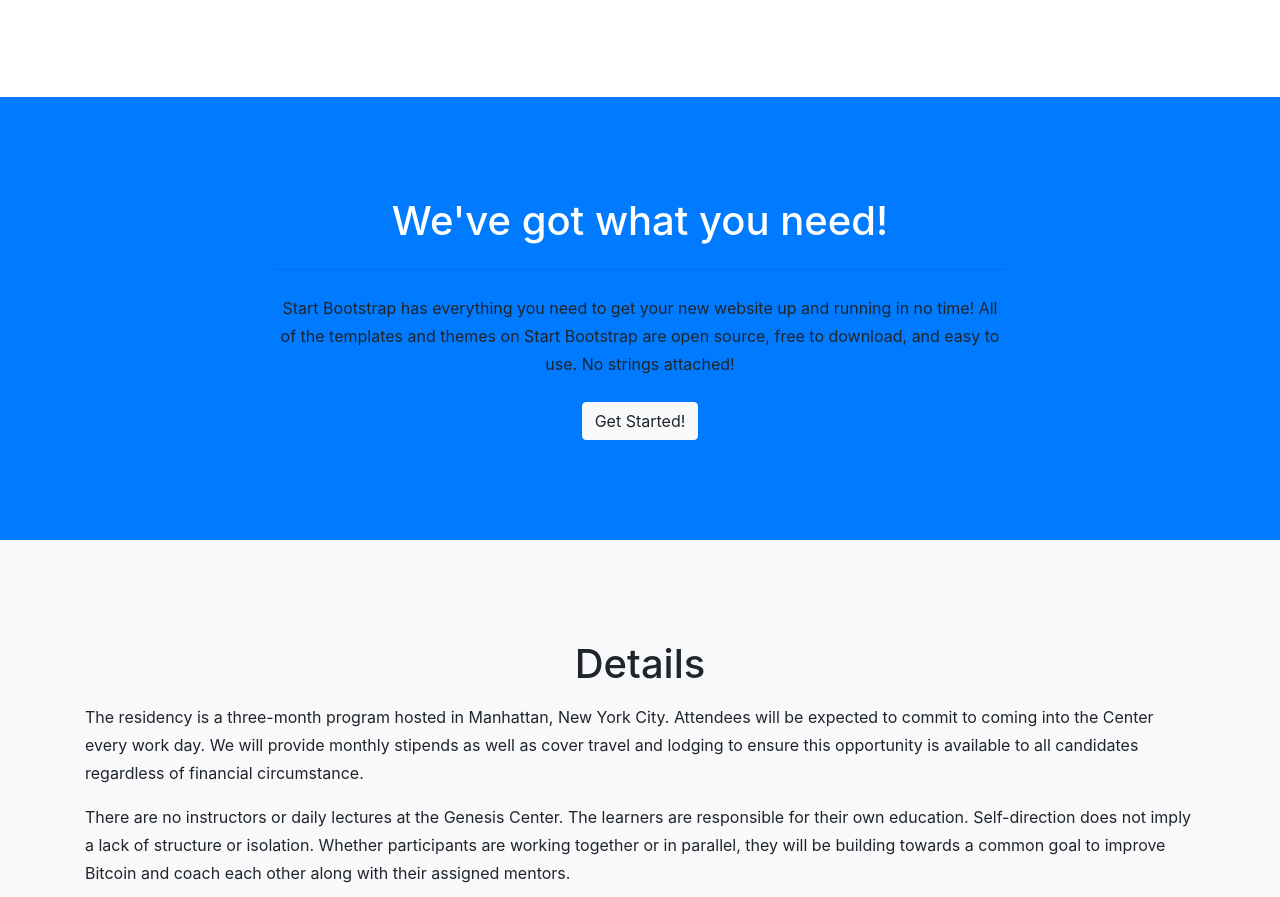
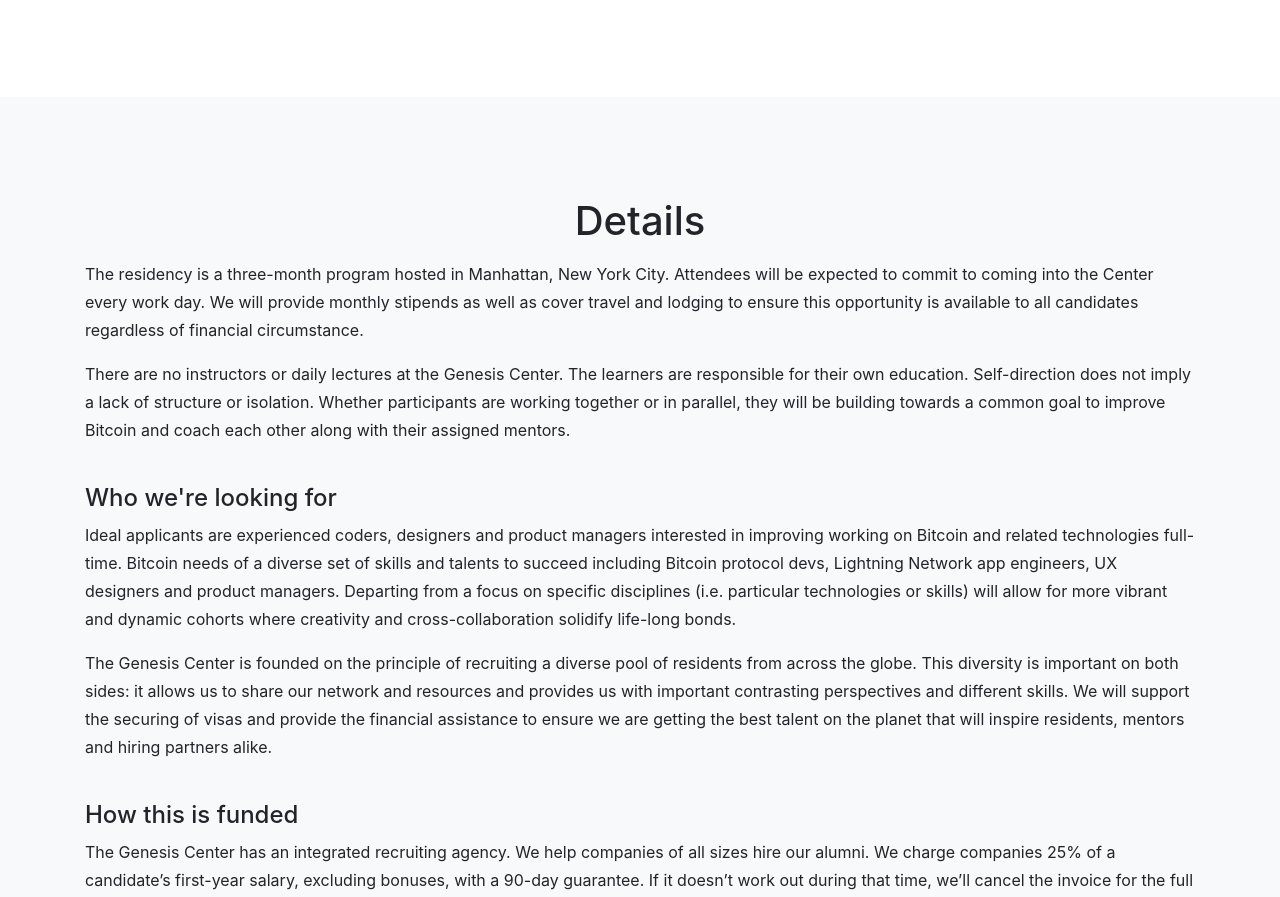
Before and after one commit to genesiscenter/genesiscenter.github.io, a website with bundled scripts: page index.html in a window 1280 px wide. Shown: the part 1333-2230 px from the top of the page. Built offline with nearby package versions, Linux system fonts and the light colour scheme; a web font is replaced by a local one.

Commit message:
comment out styling experiment

```diff
--- a/index.html
+++ b/index.html
@@ -115,7 +115,7 @@
       </div>
     </section>
 
-    <section class="bg-primary" id="about">
+    <!-- <section class="bg-primary" id="about">
       <div class="container">
         <div class="row">
           <div class="col-lg-8 mx-auto text-center">
@@ -126,7 +126,7 @@
           </div>
         </div>
       </div>
-    </section>
+    </section> -->
 
     <section class="bg-light" id="details">
       <div class="container">
```
